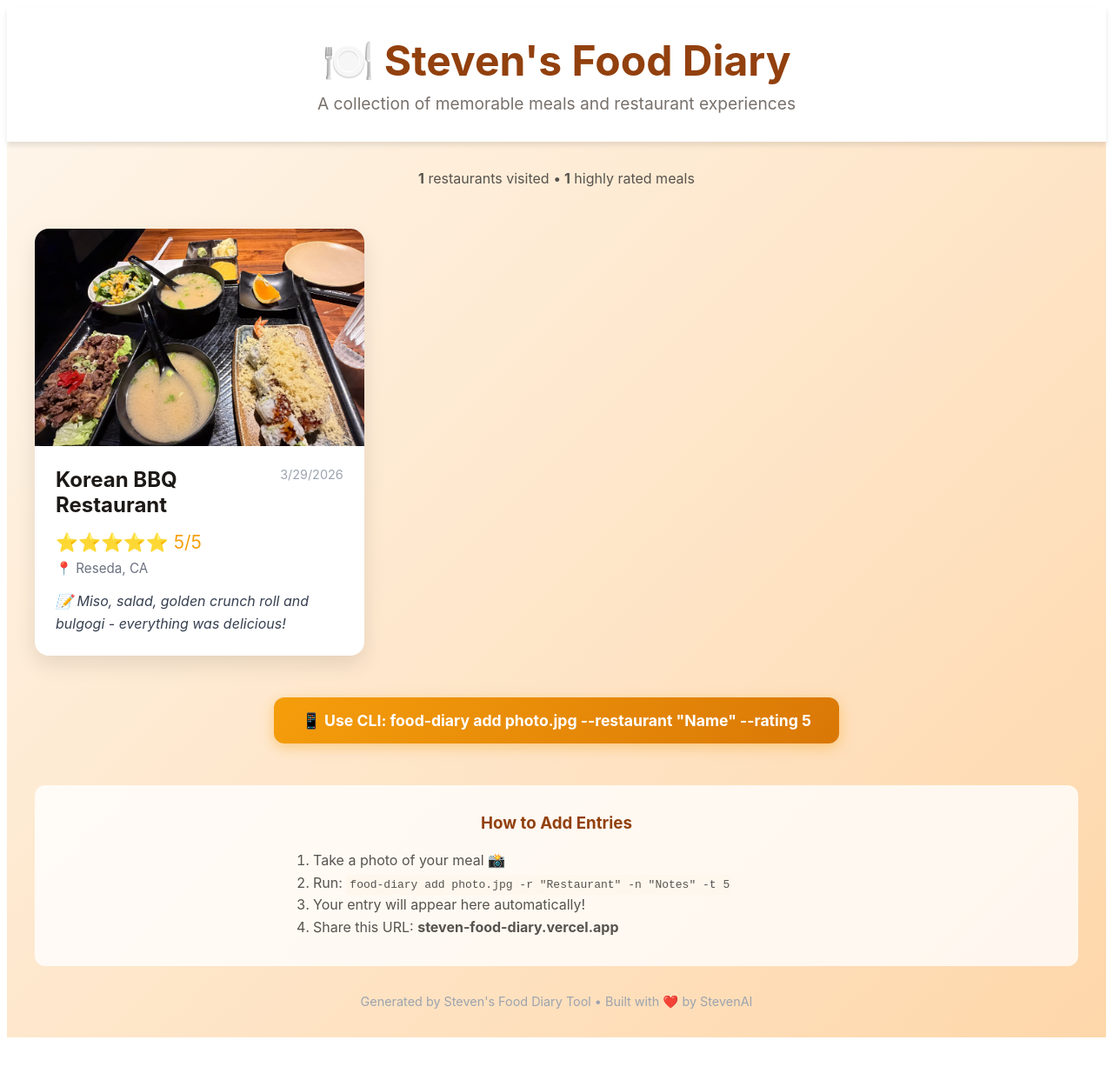
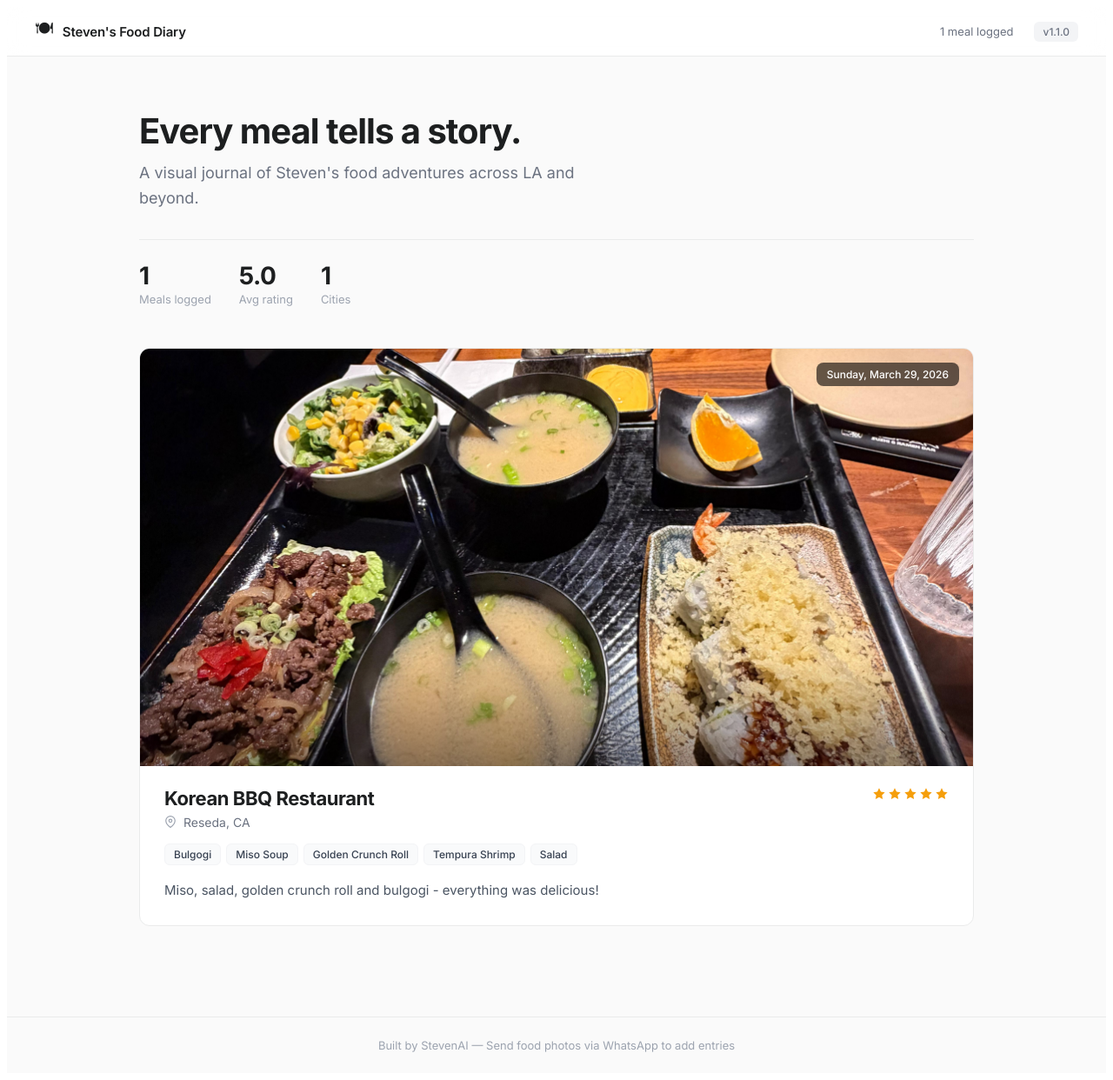
Before and after one commit to fannan/stevens-food-diary-web, a Next.js app: page / in a window 1280 px wide. Shown: the whole page at 87% size. Before the commit the page ends 1201 px from the top, so only its background shows below. Built offline with nearby package versions, Linux system fonts and the light colour scheme.

Commit message:
v1.1.0: Complete redesign - Plane-inspired clean UI, hero photos, dish tags, stats

```diff
--- a/package.json
+++ b/package.json
@@ -1,6 +1,6 @@
 {
   "name": "stevens-food-diary-web",
-  "version": "1.0.2",
+  "version": "1.1.0",
   "description": "Steven's Food Diary - Beautiful web showcase",
   "scripts": {
     "dev": "next dev",
--- a/pages/index.tsx
+++ b/pages/index.tsx
@@ -9,9 +9,10 @@ interface FoodEntry {
   location: string;
   date: string;
   photo: string;
+  dishes?: string[];
 }
 
-const sampleEntries: FoodEntry[] = [
+const entries: FoodEntry[] = [
   {
     id: '1',
     restaurant: 'Korean BBQ Restaurant',
@@ -19,227 +20,294 @@ const sampleEntries: FoodEntry[] = [
     rating: 5,
     location: 'Reseda, CA',
     date: '2026-03-29',
-    photo: '/photos/korean-bbq-2026-03-29.jpg'
+    photo: '/photos/korean-bbq-2026-03-29.jpg',
+    dishes: ['Bulgogi', 'Miso Soup', 'Golden Crunch Roll', 'Tempura Shrimp', 'Salad']
   }
 ];
 
+function StarRating({ rating }: { rating: number }) {
+  return (
+    <div style={{ display: 'flex', gap: '2px' }}>
+      {[1,2,3,4,5].map(i => (
+        <svg key={i} width="16" height="16" viewBox="0 0 24 24" fill={i <= rating ? '#F59E0B' : '#E5E7EB'} stroke="none">
+          <path d="M12 2l3.09 6.26L22 9.27l-5 4.87 1.18 6.88L12 17.77l-6.18 3.25L7 14.14 2 9.27l6.91-1.01L12 2z"/>
+        </svg>
+      ))}
+    </div>
+  );
+}
+
+function formatDate(dateStr: string) {
+  const d = new Date(dateStr + 'T12:00:00');
+  return d.toLocaleDateString('en-US', { weekday: 'long', month: 'long', day: 'numeric', year: 'numeric' });
+}
+
 export default function Home() {
+  const totalMeals = entries.length;
+  const avgRating = entries.reduce((sum, e) => sum + e.rating, 0) / totalMeals;
+  const locations = [...new Set(entries.map(e => e.location))].length;
+
   return (
     <>
       <Head>
         <title>Steven's Food Diary</title>
-        <meta name="description" content="A collection of Steven's memorable meals and restaurant experiences" />
+        <meta name="description" content="A visual journal of memorable meals" />
+        <link href="https://fonts.googleapis.com/css2?family=Inter:wght@400;500;600;700&display=swap" rel="stylesheet" />
       </Head>
 
       <div style={{
         minHeight: '100vh',
-        background: 'linear-gradient(135deg, #fef7ed 0%, #fed7aa 100%)',
-        fontFamily: '-apple-system, BlinkMacSystemFont, "Segoe UI", Roboto, sans-serif'
+        background: '#FAFAFA',
+        fontFamily: "'Inter', -apple-system, BlinkMacSystemFont, sans-serif",
+        color: '#1D1F20'
       }}>
-        {/* Header */}
+        {/* Nav */}
+        <nav style={{
+          position: 'sticky',
+          top: 0,
+          zIndex: 50,
+          background: 'rgba(255,255,255,0.85)',
+          backdropFilter: 'blur(12px)',
+          borderBottom: '1px solid #EAEBEB',
+          padding: '0 2rem',
+          height: '56px',
+          display: 'flex',
+          alignItems: 'center',
+          justifyContent: 'space-between',
+          maxWidth: '100%'
+        }}>
+          <div style={{ display: 'flex', alignItems: 'center', gap: '10px' }}>
+            <span style={{ fontSize: '20px' }}>🍽</span>
+            <span style={{ fontWeight: 600, fontSize: '15px', letterSpacing: '-0.01em' }}>Steven's Food Diary</span>
+          </div>
+          <div style={{ display: 'flex', alignItems: 'center', gap: '24px' }}>
+            <span style={{ fontSize: '13px', color: '#6B7280' }}>{totalMeals} {totalMeals === 1 ? 'meal' : 'meals'} logged</span>
+            <span style={{
+              fontSize: '12px',
+              fontWeight: 500,
+              background: '#F3F4F6',
+              padding: '4px 10px',
+              borderRadius: '6px',
+              color: '#6B7280'
+            }}>v{require('../package.json').version}</span>
+          </div>
+        </nav>
+
+        {/* Hero */}
         <div style={{
-          background: 'white',
-          padding: '2rem',
-          textAlign: 'center',
-          boxShadow: '0 4px 6px rgba(0,0,0,0.1)',
-          marginBottom: '2rem'
+          maxWidth: '960px',
+          margin: '0 auto',
+          padding: '64px 24px 48px'
         }}>
           <h1 style={{
-            fontSize: '3rem',
-            margin: '0 0 0.5rem 0',
-            color: '#92400e',
-            fontWeight: 'bold'
+            fontSize: '40px',
+            fontWeight: 700,
+            letterSpacing: '-0.025em',
+            lineHeight: 1.1,
+            margin: '0 0 12px'
           }}>
-            🍽️ Steven's Food Diary
+            Every meal tells a story.
           </h1>
           <p style={{
-            color: '#78716c',
+            fontSize: '18px',
+            color: '#6B7280',
+            lineHeight: 1.6,
             margin: 0,
-            fontSize: '1.2rem'
+            maxWidth: '560px'
           }}>
-            A collection of memorable meals and restaurant experiences
+            A visual journal of Steven's food adventures across LA and beyond.
           </p>
+
+          {/* Stats row */}
+          <div style={{
+            display: 'flex',
+            gap: '32px',
+            marginTop: '32px',
+            paddingTop: '24px',
+            borderTop: '1px solid #EAEBEB'
+          }}>
+            <div>
+              <div style={{ fontSize: '28px', fontWeight: 700, letterSpacing: '-0.02em' }}>{totalMeals}</div>
+              <div style={{ fontSize: '13px', color: '#9CA3AF', marginTop: '2px' }}>Meals logged</div>
+            </div>
+            <div>
+              <div style={{ fontSize: '28px', fontWeight: 700, letterSpacing: '-0.02em' }}>{avgRating.toFixed(1)}</div>
+              <div style={{ fontSize: '13px', color: '#9CA3AF', marginTop: '2px' }}>Avg rating</div>
+            </div>
+            <div>
+              <div style={{ fontSize: '28px', fontWeight: 700, letterSpacing: '-0.02em' }}>{locations}</div>
+              <div style={{ fontSize: '13px', color: '#9CA3AF', marginTop: '2px' }}>Cities</div>
+            </div>
+          </div>
         </div>
 
-        {/* Main Content */}
+        {/* Entries */}
         <div style={{
-          maxWidth: '1200px',
+          maxWidth: '960px',
           margin: '0 auto',
-          padding: '0 1rem'
+          padding: '0 24px 80px'
         }}>
-          {/* Stats */}
-          <div style={{
-            textAlign: 'center',
-            marginBottom: '3rem',
-            color: '#57534e'
-          }}>
-            <strong>{sampleEntries.length}</strong> restaurants visited •
-            <strong> {sampleEntries.filter(e => e.rating >= 4).length}</strong> highly rated meals
-          </div>
-
-          {/* Entries Grid */}
-          <div style={{
-            display: 'grid',
-            gridTemplateColumns: 'repeat(auto-fill, minmax(350px, 1fr))',
-            gap: '2rem',
-            marginBottom: '3rem'
-          }}>
-            {sampleEntries.map((entry) => (
-              <div
+          {entries.map((entry) => (
+            <article
               key={entry.id}
               style={{
-                  background: 'white',
-                  borderRadius: '16px',
+                background: '#FFFFFF',
+                border: '1px solid #EAEBEB',
+                borderRadius: '12px',
                 overflow: 'hidden',
-                  boxShadow: '0 10px 25px rgba(0,0,0,0.1)',
-                  transition: 'transform 0.2s, box-shadow 0.2s'
+                marginBottom: '24px',
+                transition: 'box-shadow 0.3s ease'
               }}
               onMouseEnter={(e) => {
-                  e.currentTarget.style.transform = 'translateY(-8px)';
-                  e.currentTarget.style.boxShadow = '0 20px 40px rgba(0,0,0,0.15)';
+                e.currentTarget.style.boxShadow = '0 8px 30px rgba(0,0,0,0.08)';
               }}
               onMouseLeave={(e) => {
-                  e.currentTarget.style.transform = 'translateY(0)';
-                  e.currentTarget.style.boxShadow = '0 10px 25px rgba(0,0,0,0.1)';
+                e.currentTarget.style.boxShadow = 'none';
               }}
             >
-                {/* Photo */}
+              {/* Photo - hero style, big */}
+              {entry.photo && (
                 <div style={{
-                  height: '250px',
-                  background: 'linear-gradient(45deg, #f59e0b, #d97706)',
-                  overflow: 'hidden'
+                  width: '100%',
+                  maxHeight: '480px',
+                  overflow: 'hidden',
+                  position: 'relative',
+                  background: '#F3F4F6'
                 }}>
-                  {entry.photo ? (
                   <img
                     src={entry.photo}
                     alt={entry.restaurant}
-                      style={{ width: '100%', height: '100%', objectFit: 'cover' }}
+                    style={{
+                      width: '100%',
+                      height: '480px',
+                      objectFit: 'cover',
+                      display: 'block'
+                    }}
                   />
-                  ) : (
+                  {/* Gradient overlay at bottom */}
                   <div style={{
-                      width: '100%', height: '100%',
-                      display: 'flex', alignItems: 'center', justifyContent: 'center',
-                      color: 'white', fontSize: '4rem'
-                    }}>🍽️</div>
+                    position: 'absolute',
+                    bottom: 0,
+                    left: 0,
+                    right: 0,
+                    height: '120px',
+                    background: 'linear-gradient(transparent, rgba(0,0,0,0.4))',
+                    pointerEvents: 'none'
+                  }} />
+                  {/* Date badge on photo */}
+                  <div style={{
+                    position: 'absolute',
+                    top: '16px',
+                    right: '16px',
+                    background: 'rgba(0,0,0,0.6)',
+                    backdropFilter: 'blur(8px)',
+                    color: '#fff',
+                    fontSize: '12px',
+                    fontWeight: 500,
+                    padding: '6px 12px',
+                    borderRadius: '8px'
+                  }}>
+                    {formatDate(entry.date)}
+                  </div>
+                </div>
               )}
-                </div>
 
               {/* Content */}
-                <div style={{ padding: '1.5rem' }}>
-                  {/* Header */}
+              <div style={{ padding: '24px 28px 28px' }}>
+                {/* Header row */}
                 <div style={{
                   display: 'flex',
                   justifyContent: 'space-between',
                   alignItems: 'flex-start',
-                    marginBottom: '1rem'
+                  marginBottom: '16px'
                 }}>
-                    <h3 style={{
+                  <div>
+                    <h2 style={{
                       margin: 0,
-                      color: '#1c1917',
-                      fontSize: '1.5rem',
-                      fontWeight: 'bold'
+                      fontSize: '22px',
+                      fontWeight: 700,
+                      letterSpacing: '-0.02em'
                     }}>
                       {entry.restaurant}
-                    </h3>
+                    </h2>
                     <div style={{
-                      color: '#9ca3af',
-                      fontSize: '0.9rem'
+                      display: 'flex',
+                      alignItems: 'center',
+                      gap: '8px',
+                      marginTop: '6px',
+                      fontSize: '14px',
+                      color: '#6B7280'
                     }}>
-                      {new Date(entry.date).toLocaleDateString()}
+                      <svg width="14" height="14" viewBox="0 0 24 24" fill="none" stroke="#9CA3AF" strokeWidth="2" strokeLinecap="round" strokeLinejoin="round">
+                        <path d="M21 10c0 7-9 13-9 13s-9-6-9-13a9 9 0 0118 0z"/><circle cx="12" cy="10" r="3"/>
+                      </svg>
+                      {entry.location}
                     </div>
                   </div>
-
-                  {/* Rating */}
-                  <div style={{
-                    fontSize: '1.3rem',
-                    color: '#f59e0b',
-                    marginBottom: '0.5rem'
-                  }}>
-                    {'⭐'.repeat(entry.rating)} {entry.rating}/5
+                  <StarRating rating={entry.rating} />
                 </div>
 
-                  {/* Location */}
+                {/* Dishes tags */}
+                {entry.dishes && entry.dishes.length > 0 && (
                   <div style={{
-                    color: '#6b7280',
-                    fontSize: '0.95rem',
-                    marginBottom: '1rem',
                     display: 'flex',
-                    alignItems: 'center',
-                    gap: '0.5rem'
+                    flexWrap: 'wrap',
+                    gap: '6px',
+                    marginBottom: '16px'
                   }}>
-                    📍 {entry.location}
+                    {entry.dishes.map((dish, i) => (
+                      <span key={i} style={{
+                        fontSize: '12px',
+                        fontWeight: 500,
+                        padding: '4px 10px',
+                        borderRadius: '6px',
+                        background: '#F9FAFB',
+                        border: '1px solid #F3F4F6',
+                        color: '#374151'
+                      }}>
+                        {dish}
+                      </span>
+                    ))}
                   </div>
+                )}
 
                 {/* Notes */}
-                  <div style={{
-                    color: '#374151',
-                    fontStyle: 'italic',
-                    lineHeight: '1.6'
+                <p style={{
+                  margin: 0,
+                  fontSize: '15px',
+                  lineHeight: 1.7,
+                  color: '#4B5563'
                 }}>
-                    📝 {entry.notes}
+                  {entry.notes}
+                </p>
               </div>
-                </div>
-              </div>
+            </article>
           ))}
-          </div>
 
-          {/* Add Entry Button */}
+          {/* Empty state if no entries */}
+          {entries.length === 0 && (
             <div style={{
               textAlign: 'center',
-            marginBottom: '3rem'
+              padding: '80px 20px',
+              color: '#9CA3AF'
             }}>
-            <div style={{
-              display: 'inline-block',
-              background: 'linear-gradient(135deg, #f59e0b, #d97706)',
-              color: 'white',
-              padding: '1rem 2rem',
-              borderRadius: '12px',
-              boxShadow: '0 4px 15px rgba(245, 158, 11, 0.4)',
-              cursor: 'pointer',
-              fontSize: '1.1rem',
-              fontWeight: 'bold',
-              transition: 'transform 0.2s'
-            }}
-            onMouseEnter={(e) => {
-              e.currentTarget.style.transform = 'scale(1.05)';
-            }}
-            onMouseLeave={(e) => {
-              e.currentTarget.style.transform = 'scale(1)';
-            }}
-            >
-              📱 Use CLI: food-diary add photo.jpg --restaurant "Name" --rating 5
+              <div style={{ fontSize: '48px', marginBottom: '16px', opacity: 0.4 }}>🍽</div>
+              <p style={{ fontSize: '16px', margin: '0 0 4px' }}>No meals logged yet</p>
+              <p style={{ fontSize: '14px', margin: 0 }}>Send a food photo to StevenAI on WhatsApp to get started</p>
             </div>
-          </div>
-
-          {/* Instructions */}
-          <div style={{
-            background: 'rgba(255,255,255,0.8)',
-            padding: '2rem',
-            borderRadius: '12px',
-            textAlign: 'center',
-            color: '#57534e'
-          }}>
-            <h3 style={{ marginTop: 0, color: '#92400e' }}>How to Add Entries</h3>
-            <ol style={{ textAlign: 'left', maxWidth: '600px', margin: '0 auto', lineHeight: '1.6' }}>
-              <li>Take a photo of your meal 📸</li>
-              <li>Run: <code style={{ background: '#fef7ed', padding: '0.25rem', borderRadius: '4px' }}>
-                food-diary add photo.jpg -r "Restaurant" -n "Notes" -t 5
-              </code></li>
-              <li>Your entry will appear here automatically!</li>
-              <li>Share this URL: <strong>steven-food-diary.vercel.app</strong></li>
-            </ol>
-          </div>
+          )}
         </div>
 
         {/* Footer */}
-        <div style={{
+        <footer style={{
+          borderTop: '1px solid #EAEBEB',
+          padding: '24px',
           textAlign: 'center',
-          padding: '2rem',
-          color: '#9ca3af',
-          fontSize: '0.9rem'
+          fontSize: '13px',
+          color: '#9CA3AF'
         }}>
-          Generated by Steven's Food Diary Tool • Built with ❤️ by StevenAI
-        </div>
+          Built by StevenAI — Send food photos via WhatsApp to add entries
+        </footer>
       </div>
     </>
   );
```
Lines whose indentation alone changed are shown as unchanged.
